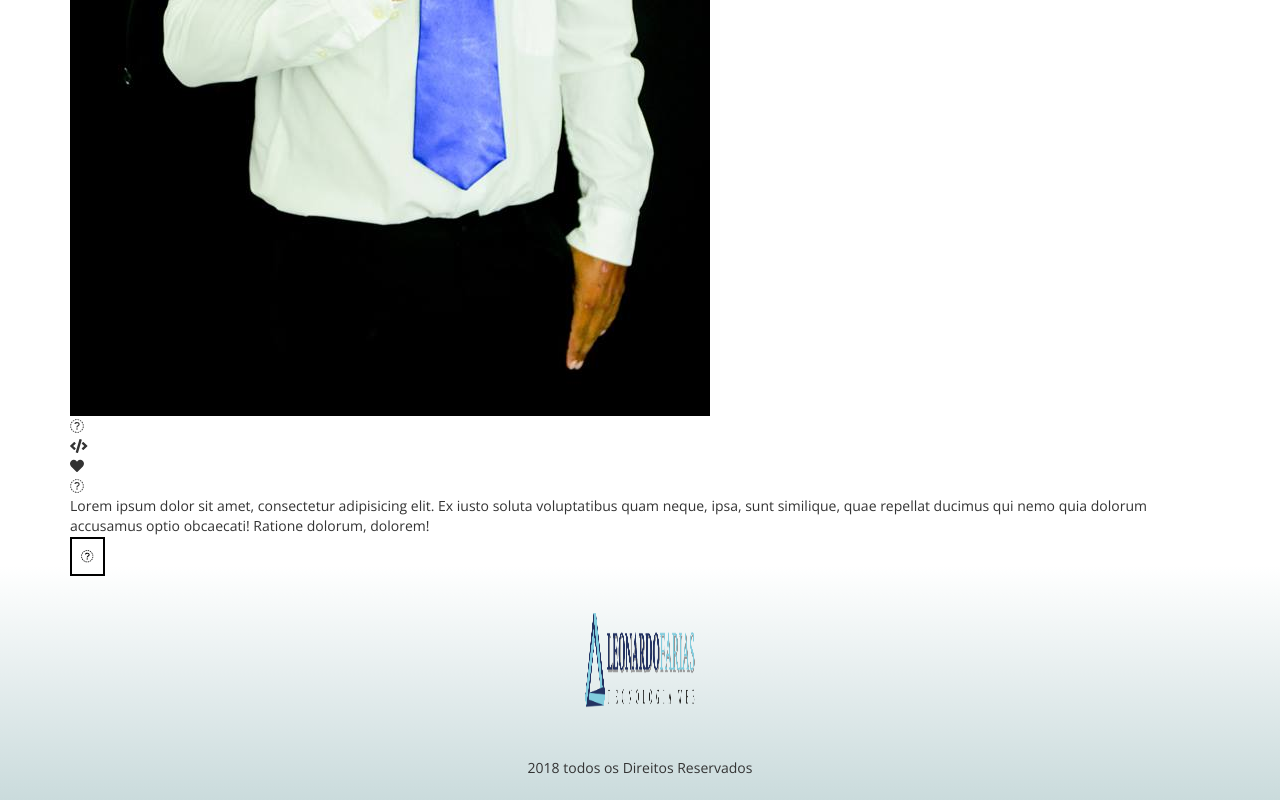
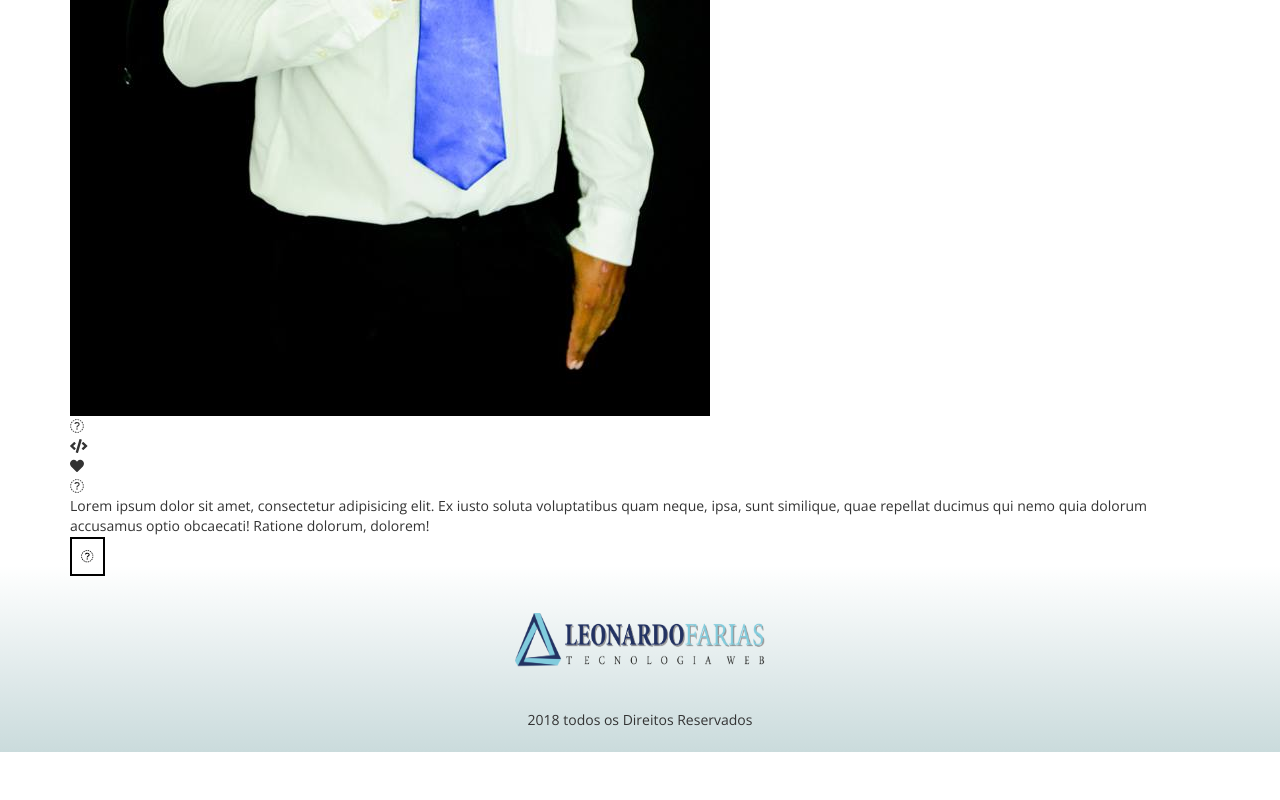
Before and after one commit to leofarias07/portifolio, a website: page index.html in a window 1280 px wide. Shown: the part 1019-1819 px from the top of the page. After the commit the page ends 1771 px from the top, so only its background shows below. Drawn offline with nearby package versions, Linux system fonts and the light colour scheme; files whose address does not match are found by name.

Commit message:
index pronta

```diff
--- a/index.html
+++ b/index.html
@@ -44,8 +44,9 @@
 		</div>
 	</header>
 
+
+	<main>
 		<div class="container">
-	<main>
 			<div class="itens">
 				<div class="imagem">
 					<img src="images/foto-perfil.jpg" alt="Foto Perfil">
@@ -71,8 +72,11 @@
 				</a>
 
 			</div>
+		</div>
 	</main>
-	</div>
+
+
+
 	<footer>
 		<div class="logo-rodape">
 			<a href="index.html">
--- a/sass/organisms/_footer.sass
+++ b/sass/organisms/_footer.sass
@@ -7,7 +7,7 @@ footer
 
 	.logo-rodape
 		img
-			width: 110px
-			height: 110px
+			width: 250px
+			height: 62px
 			display: block
 			margin: 35px auto
```
Also changed, not shown: css/geral.css. Lines whose indentation alone changed are shown as unchanged.
